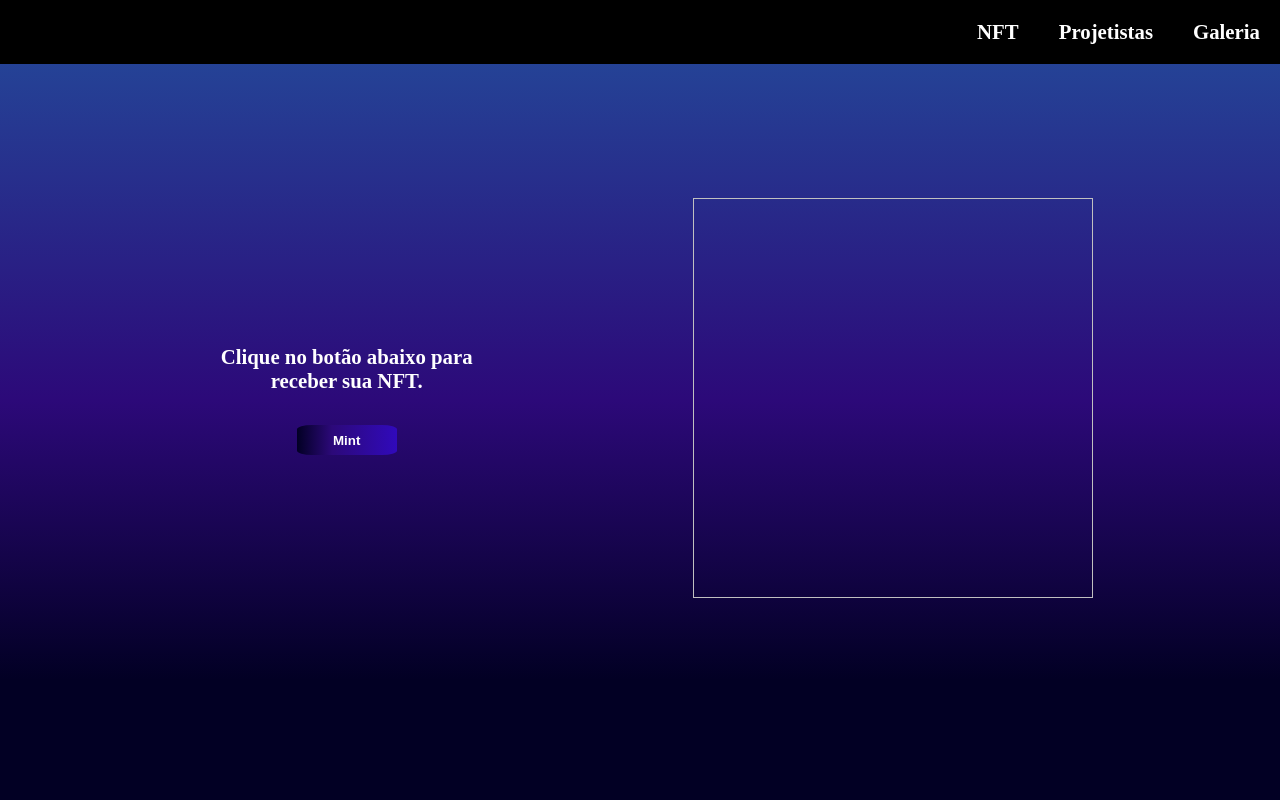
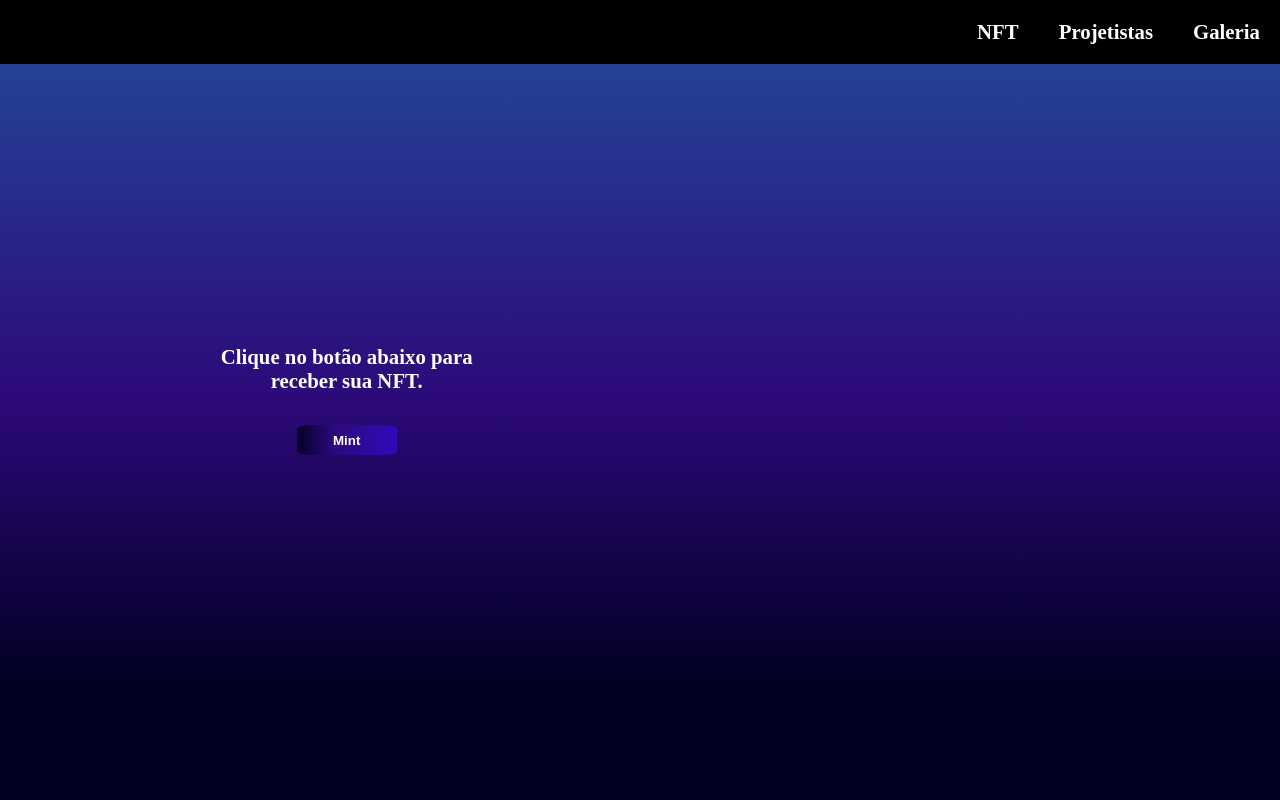
Before and after one commit to JVSREco19/ProjetoDesenvolvimentoWeb, a plain HTML site: page landingPage/page.html in a window 1280 px wide. Shown: the top 800 px of the page. Drawn offline with Linux system fonts and the light colour scheme.

Commit message:
colocando img sem fundo

```diff
--- a/landingPage/page.html
+++ b/landingPage/page.html
@@ -27,7 +27,7 @@
       <button id="mint-button" type="button" onclick="mint()">Mint</button>
     </div>
     <div id="image">
-      <img id="imagem1"></img>
+      <img id="imagem1" src="./assets/img/nothing.png"></img>
     </div>
   </section>
 
```
Also changed, not shown: landingPage/assets/img/nothing.png (added).
